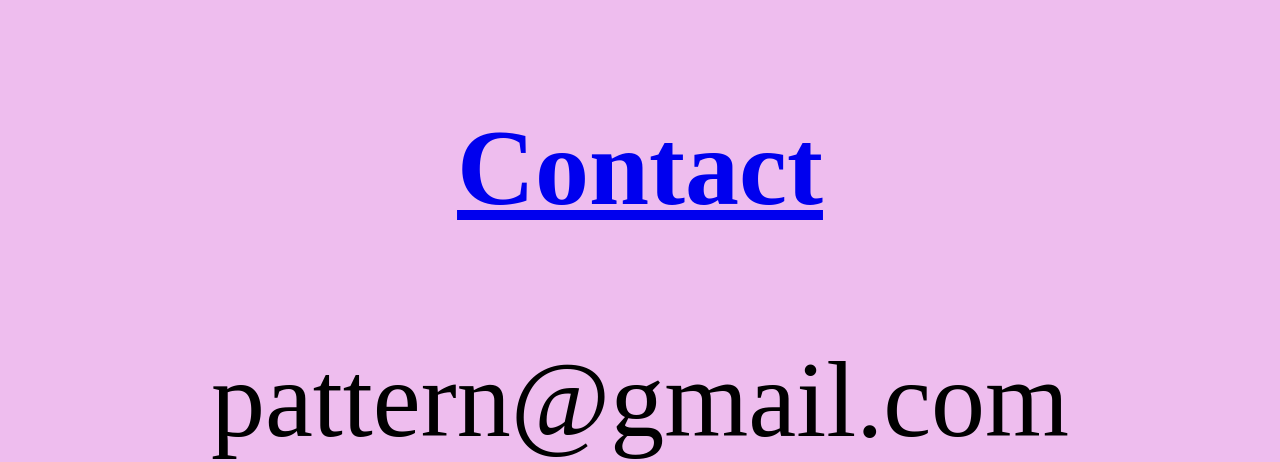
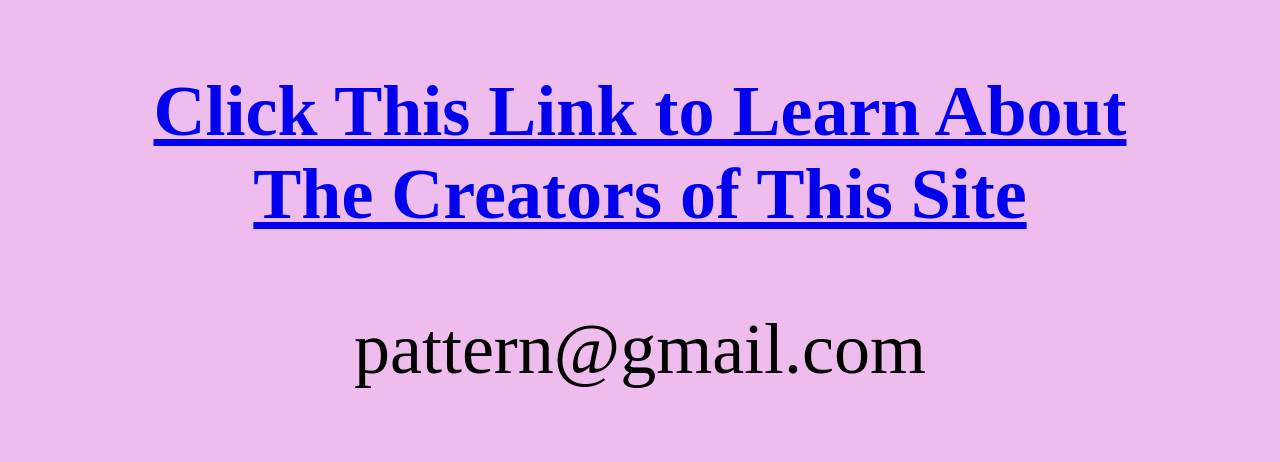
Before and after one commit to Iormares/portfolio, a plain HTML site: page pattern.html/index.html in a window 1280 px wide. Shown: the part 4190-4652 px from the top of the page. After the commit the page ends 4581 px from the top, so only its background shows below. Drawn offline with Linux system fonts and the light colour scheme.

Commit message:
Update index.html

```diff
--- a/pattern.html/index.html
+++ b/pattern.html/index.html
@@ -148,8 +148,8 @@
       </div>
     </div>
     <div class="footer-contact">
-       <h3 style="font-size:300%;text-align:center;top:-10px;margin-right:100px;margin-left:100px;"><a href="http://projects.girlswhocode.com/">Contact</a></h3>
-       <p style="font-size:300%;text-align:center;top:-10px;margin-right:100px;margin-left:100px;><a href="http://projects.girlswhocode.com/">pattern@gmail.com</a></p>
+       <h3 style="font-size:200%;text-align:center;top:-10px;margin-right:100px;margin-left:100px;"><a href="http://projects.girlswhocode.com/">Click This Link to Learn About The Creators of This Site</a></h3>
+       <p style="font-size:200%;text-align:center;top:-10px;margin-right:100px;margin-left:100px;><a href="http://projects.girlswhocode.com/">pattern@gmail.com</a></p>
     </div>
 
     </div>
```
